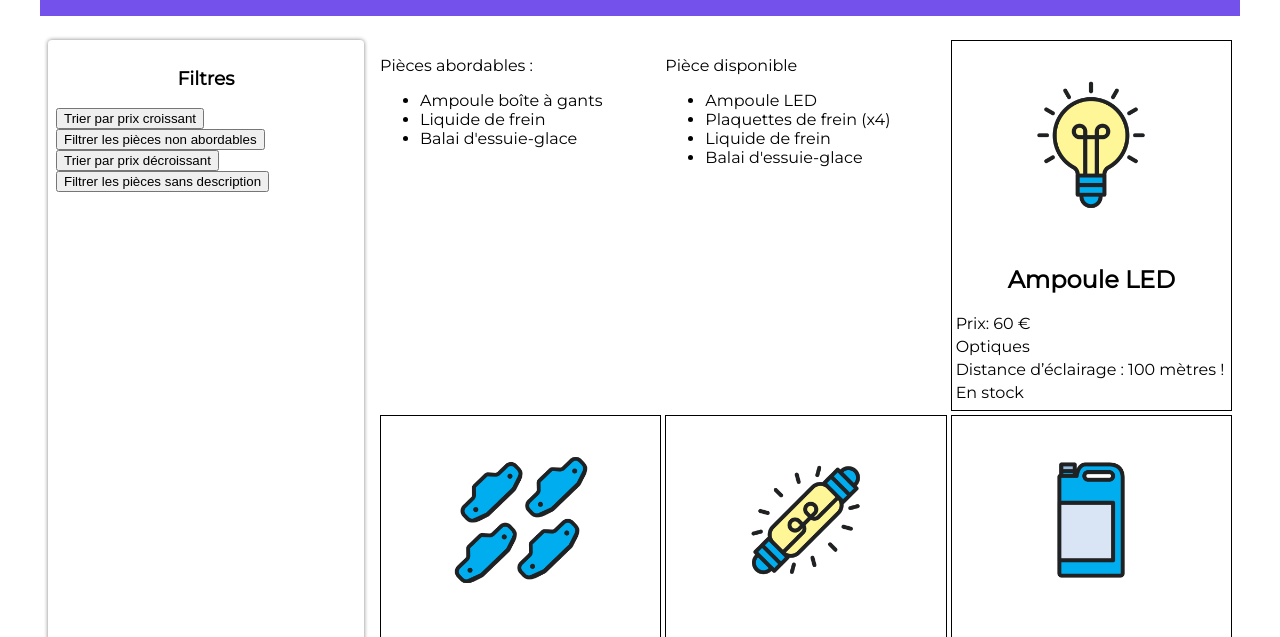
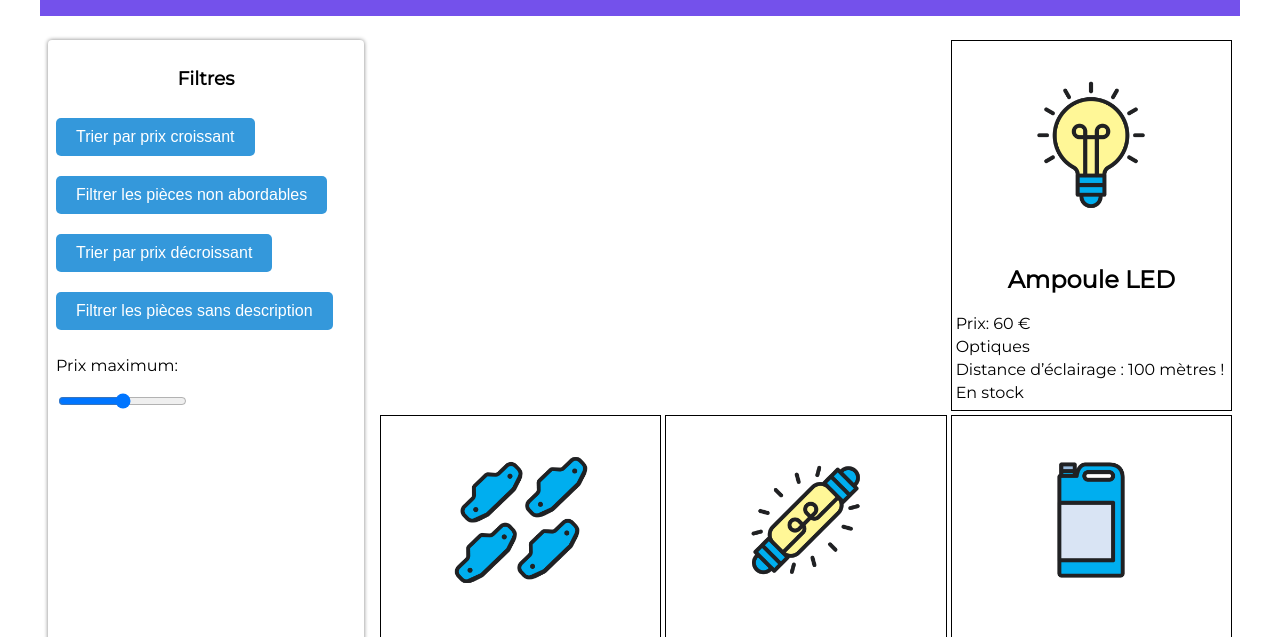
Before and after one commit to MaxMasse31/js-learning, a website: page index.html in a window 1280 px wide. Shown: the part 98-735 px from the top of the page. Drawn offline with Linux system fonts and the light colour scheme.

Commit message:
rajout de input range

```diff
--- a/index.html
+++ b/index.html
@@ -1,14 +1,14 @@
 <!DOCTYPE html>
 <html lang="fr">
 	<head>
-    <meta charset="utf-8" />
+		<meta charset="utf-8">
 		<title>Les Bonnes Pièces</title>
-    <link rel="stylesheet" href="styles.css" />
+		<link rel="stylesheet" href="styles.css">
 		<script type="module" src="pieces.js"></script>
 	</head>
 	<body>
 		<header>
-      <img src="images/logo-les-bonnes-pieces.png" alt="LOGO" />
+			<img src="images/logo-les-bonnes-pieces.png" alt="LOGO">
 			<h1>Les Bonnes Pièces</h1>
 		</header>
 		<main>
@@ -16,24 +16,25 @@
 			<section class="filtres">
 				<h3>Filtres</h3>
 				<button class="btn-trier">Trier par prix croissant</button>
-        <br />
+				<br>
 				<button class="btn-filtrer">Filtrer les pièces non abordables</button>
-        <br />
+				<br>
 				<button class="btn-decroissant">Trier par prix décroissant</button>
-        <br />
+				<br>
 				<button class="btn-nodesc">Filtrer les pièces sans description</button>
+				<br>
+				<p>Prix maximum:</p>
+				<input type="range" name="prix-max" id="prix-max" min="0" max="60" step="5">
 			</section>
 
 			<!-- Fiches produits -->
 			<section class="fiches">
-        <!-- section produit abordable -->
+				<!-- Code ajouté -->
 				<div class="abordables">
-          <p>Pièces abordables :</p>
+
 				</div>
+				<div class="disponibles">
 
-        <!-- section produit disponible -->
-        <div class="disponible">
-          <p>Pièce disponible</p>
 				</div>
 			</section>
 		</main>
--- a/pieces.js
+++ b/pieces.js
@@ -35,36 +35,36 @@ function genererPieces(pieces) {
 // Premier affichage de la page
 genererPieces(pieces);
 
-///////////////////////Produit Abordable///////////////////////////
+// ///////////////////////Produit Abordable///////////////////////////
 
-//mapper les pièce dont le prix est abordable
-const pieceAbordable = pieces
-  .filter((piece) => piece.prix <= 35)
-  .map((piece) => piece.nom);
+// //mapper les pièce dont le prix est abordable
+// const pieceAbordable = pieces
+//   .filter((piece) => piece.prix <= 35)
+//   .map((piece) => piece.nom);
 
-const abordablesElements = document.createElement("ul");
-//Ajout de chaque nom à la liste
-for (let i = 0; i < pieceAbordable.length; i++) {
-  const nomElement = document.createElement("li");
-  nomElement.innerText = pieceAbordable[i];
-  abordablesElements.appendChild(nomElement);
-}
-// Ajout de l'en-tête puis de la liste au bloc résultats filtres
-document.querySelector(".abordables").appendChild(abordablesElements);
+// const abordablesElements = document.createElement("ul");
+// //Ajout de chaque nom à la liste
+// for (let i = 0; i < pieceAbordable.length; i++) {
+//   const nomElement = document.createElement("li");
+//   nomElement.innerText = pieceAbordable[i];
+//   abordablesElements.appendChild(nomElement);
+// }
+// // Ajout de l'en-tête puis de la liste au bloc résultats filtres
+// document.querySelector(".abordables").appendChild(abordablesElements);
 
-///////////////////////Produit pièce disponible///////////////////////////
-const pieceDisponible = pieces
-  .filter((piece) => piece.disponibilite === true)
-  .map((piece) => piece.nom);
+// ///////////////////////Produit pièce disponible///////////////////////////
+// const pieceDisponible = pieces
+//   .filter((piece) => piece.disponibilite === true)
+//   .map((piece) => piece.nom);
 
-const dispoElement = document.createElement("ul");
-for (let i = 0; i < pieceDisponible.length; i++) {
-  const liElement = document.createElement("li");
-  liElement.innerText = pieceDisponible[i];
-  dispoElement.appendChild(liElement);
-}
+// const dispoElement = document.createElement("ul");
+// for (let i = 0; i < pieceDisponible.length; i++) {
+//   const liElement = document.createElement("li");
+//   liElement.innerText = pieceDisponible[i];
+//   dispoElement.appendChild(liElement);
+// }
 
-document.querySelector(".disponible").appendChild(dispoElement);
+// document.querySelector(".disponible").appendChild(dispoElement);
 
 ////////////////////////////////////////////////////////////////
 ///////////////////////Section Filter///////////////////////////
--- a/styles.css
+++ b/styles.css
@@ -1,10 +1,10 @@
-@import url('https://fonts.googleapis.com/css2?family=Montserrat&display=swap');
+@import url("https://fonts.googleapis.com/css2?family=Montserrat&display=swap");
 
 body {
   max-width: 1200px;
   margin: auto;
   padding: 16px;
-	font-family: 'Montserrat', sans-serif;
+  font-family: "Montserrat", sans-serif;
 }
 
 header {
@@ -38,6 +38,21 @@ main {
   min-width: 300px;
   min-height: 400px;
 }
+
+.filtres > button {
+	margin: 10px 0;
+	padding: 10px 20px;
+	background-color: #3498db;
+	color: #fff;
+	border: none;
+	border-radius: 5px;
+	cursor: pointer;
+	font-size: 16px;
+  }
+
+  /* Ajoutez d'autres styles personnalisés si nécessaire */
+
+
 .filtres h3 {
   text-align: center;
 }
```
Lines whose indentation alone changed are shown as unchanged.
